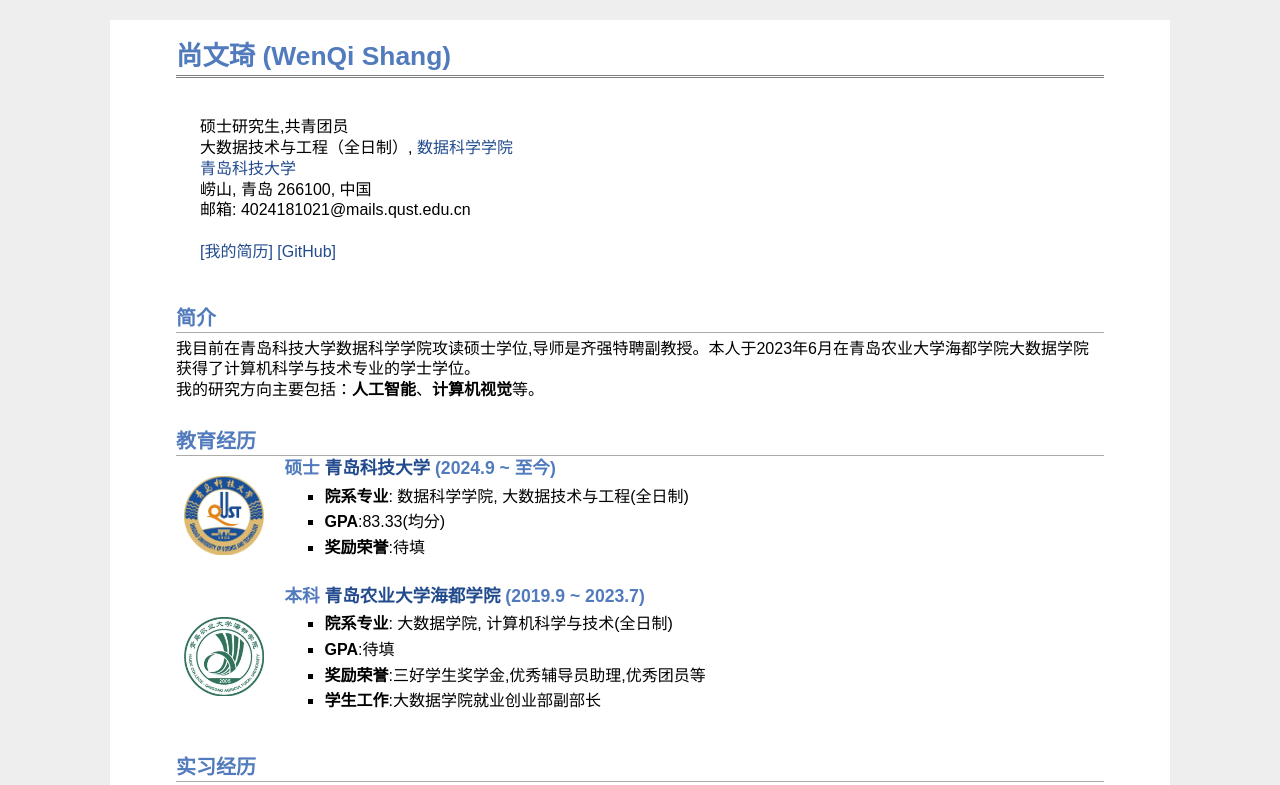
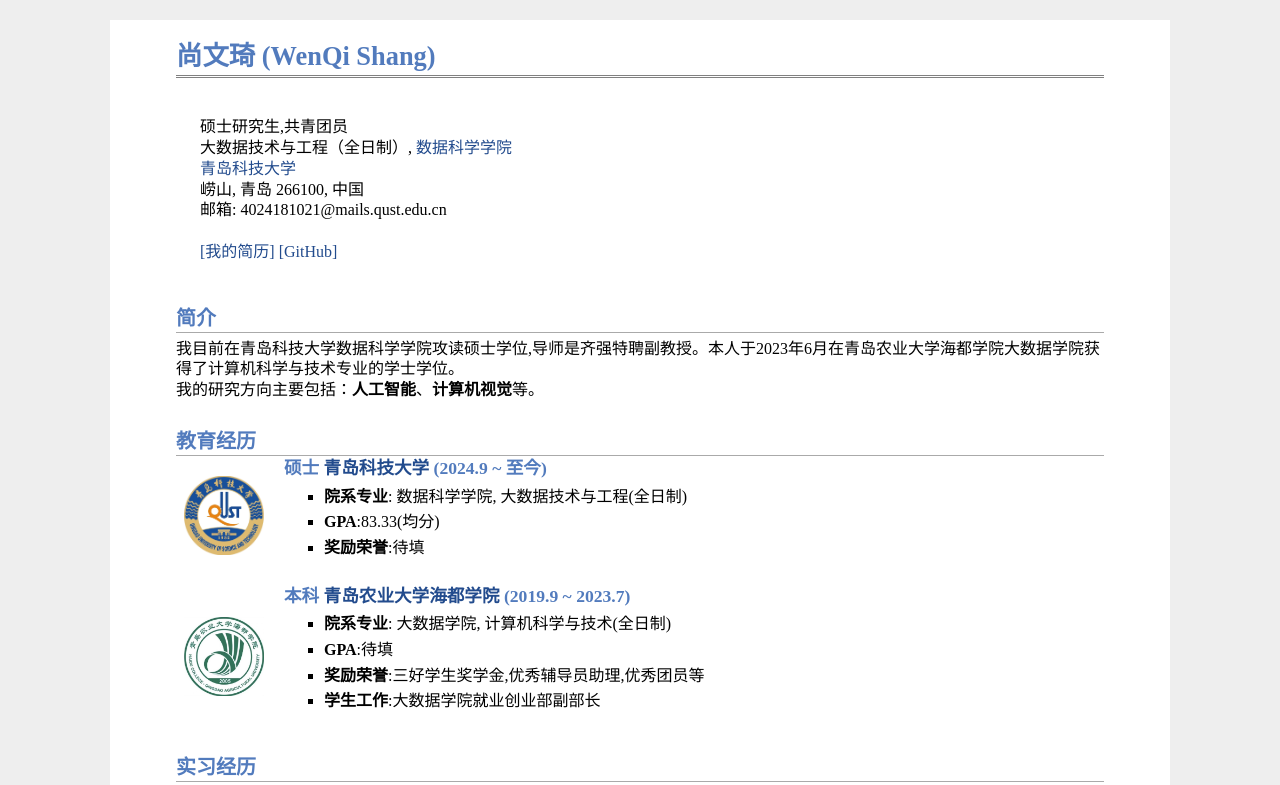
Before and after one commit to WenQiShang/WenQiShang.github.io, a plain HTML site: page index.html in a window 1280 px wide. Shown: the top 785 px of the page. Drawn offline with Linux system fonts and the light colour scheme.

Commit message:
Update jemdoc.css

```diff
--- a/jemdoc.css
+++ b/jemdoc.css
@@ -8,7 +8,6 @@ html {
 }
 
 body {
-  font-family:  "Arial", sans-serif;
   color: #000;
   background-color: #ffffff;
   text-align:left; /* for IE */
```
